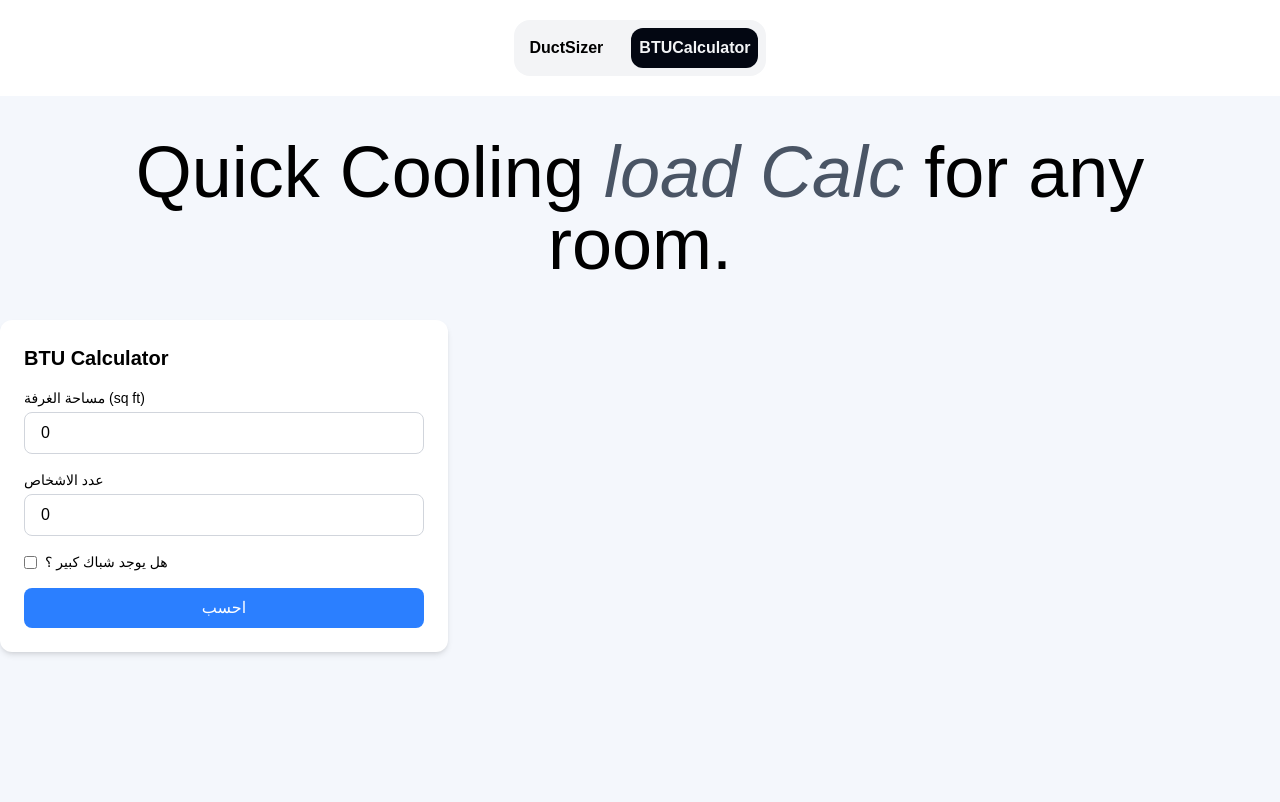
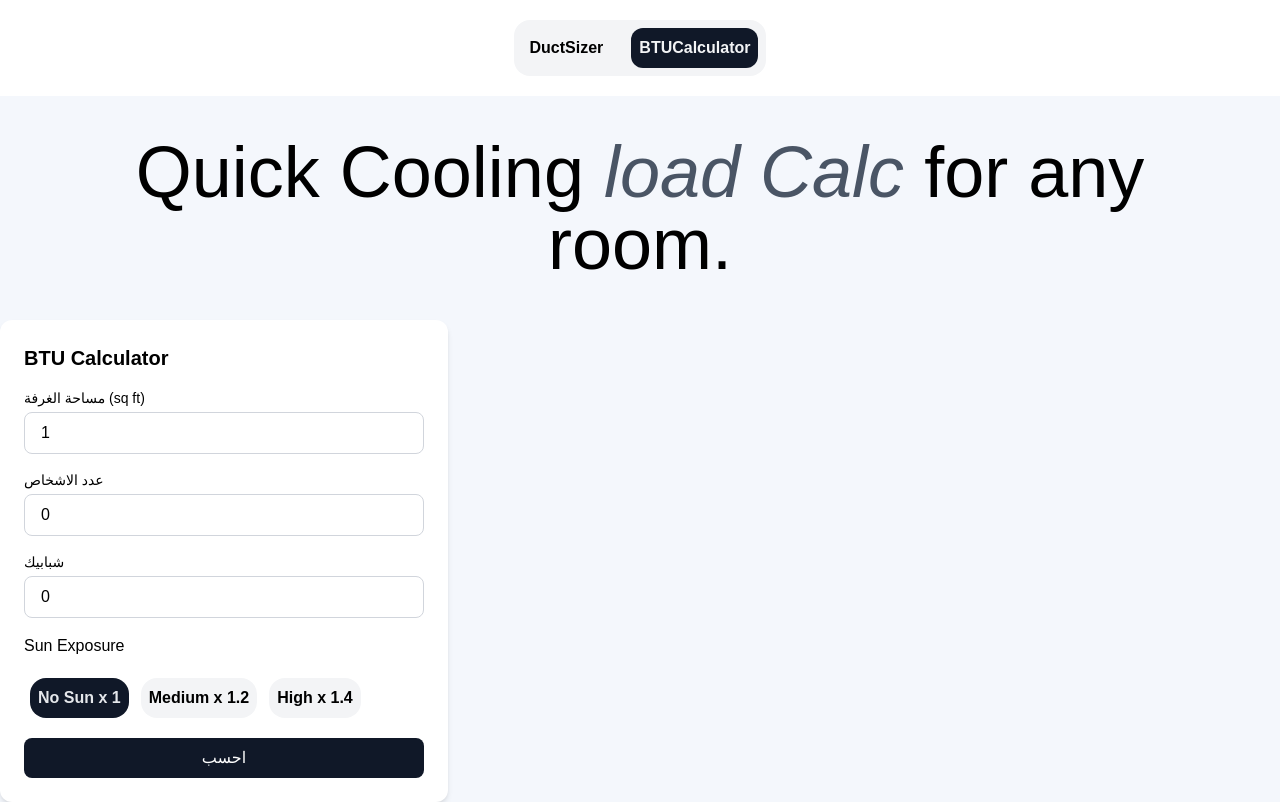
Before and after one commit to omar-khatab/HVAC-Calculator, a Next.js app: page /BTUCalculator in a window 1280 px wide. Built offline with nearby package versions, Linux system fonts and the light colour scheme.

Commit message:
add sun exposure and modify roomarea field to prevent 0

```diff
--- a/src/app/BTUCalculator/page.tsx
+++ b/src/app/BTUCalculator/page.tsx
@@ -6,9 +6,10 @@ import { BTUInputs } from "../Types/hvac"
 export default function BTUCalculator() {
 
     const [inputs , setInputs] = useState<BTUInputs>({
-        roomArea : 0,
+        roomArea : 1,
         occupants : 0,
-        hasWindow : false,
+        window : 0,
+        sunExposure : 1,
     })
     const [result , setResult] = useState<number | null>(null)
 
@@ -17,13 +18,20 @@ export default function BTUCalculator() {
 
         let btu = inputs.roomArea * 40;
         btu += inputs.occupants * 600
-
-        if (inputs.hasWindow) {
-            btu +=500;
-        }
-
+        btu += inputs.window * 1000
+        btu *= inputs.sunExposure
         setResult(btu)
     }
+
+    // function to handle values inside the fields
+    function handleNumberInput (event: React.InputEvent<HTMLInputElement>) : void {
+    const input = event.currentTarget;
+
+    // if field is deleted or has value less than 1, we will make the value always equal 1
+    if (!input.value || input.value < "1") {
+    input.value = "1";
+    }
+};
     return (
         <div className="p-6 bg-white rounded-xl shadow-md max-w-md">
             <h2 className="text-xl font-bold mb-4 text-black">BTU Calculator</h2>
@@ -34,7 +42,8 @@ export default function BTUCalculator() {
                     مساحة الغرفة (sq ft)
                 </label>
                 <input type="number"
-                min={10}
+                min={1}
+                onInput={handleNumberInput}
                 value={inputs.roomArea}
                 onChange={(e) => {
                     setInputs({...inputs, roomArea : Number(e.target.value)})
@@ -53,20 +62,46 @@ export default function BTUCalculator() {
                 }}
                 className="w-full px-4 py-2 border border-gray-300 rounded-lg text-black"/>
             </div>
-            <div className="mb-4 flex items-center gap-2">
-                <input type="checkbox" id="window"
-                checked={inputs.hasWindow}
+            <div className="mb-4">
+                <label className="block text-sm  mb-1 text-black">
+                    شبابيك
+                </label>
+                <input type="number"
+                min={0}
+                value={inputs.window}
                 onChange={(e) => {
-                    setInputs({...inputs, hasWindow : e.target.checked})
+                    setInputs({...inputs, window : Number(e.target.value)})
                 }}
-                className="text-black"
+                className="w-full px-4 py-2 border border-gray-300 rounded-lg text-black"
                 />
-                <label className="text-sm text-black" htmlFor="window">
-                    هل يوجد شباك كبير ؟
-                </label>
             </div>
+            <p>Sun Exposure</p>
+            <form action="" className="flex gap-1.5 my-5">
+            <input value = "1" type="radio" name="sun" id="normal" checked = {inputs.sunExposure == 1}
+            onChange={() => setInputs({...inputs , sunExposure : 1})}
+            className="appearance-none"/>
+            <label htmlFor="normal"
+                className={`${inputs.sunExposure == 1 ? "bg-gray-900 text-gray-200" : ""}
+                bg-gray-100 w-fit flex gap-5 rounded-2xl p-2 font-bold`}>
+                No Sun x 1
+            </label>
+            <input value = "1.2" type="radio" name="sun" id="medium" checked = {inputs.sunExposure == 1.2}
+            onChange={() => setInputs({...inputs , sunExposure : 1.2})}
+            className="appearance-none"/>
+            <label htmlFor="medium"
+            className={`${inputs.sunExposure == 1.2 ? "bg-gray-900 text-gray-200" : ""}
+            bg-gray-100 w-fit flex gap-5 rounded-2xl p-2 font-bold`}
+            >Medium x 1.2</label>
+            <input value= "1.4" type="radio" name="sun" id="high" checked = {inputs.sunExposure == 1.4}
+            onChange={() => setInputs({...inputs , sunExposure : 1.4})}
+            className="appearance-none"/>
+            <label htmlFor="high"
+            className={`${inputs.sunExposure == 1.4 ? "bg-gray-900 text-gray-200" : ""}
+            bg-gray-100 w-fit flex gap-5 rounded-2xl p-2 font-bold`}
+            >High x 1.4</label>
+            </form>
             <button onClick={handleCalculate}
-            className="w-full bg-blue-500 text-white py-2 rounded-lg hover:bg-blue-600"
+            className="w-full bg-gray-900 text-white py-2 rounded-lg hover:bg-gray-800"
             >احسب</button>
             {result !==null && (
                 <p className="mt-4 text-lg font-bold text-black">
--- a/src/app/Types/hvac.ts
+++ b/src/app/Types/hvac.ts
@@ -11,10 +11,13 @@ export interface DuctSizerResult {
 }
 
 // المدخلات لحاسبة BTU
+type expose = 1 | 1.2 | 1.4
+
 export interface BTUInputs {
     roomArea : number;        // مساحة الغرفة (sq ft)
     occupants : number;       //  عدد الاشخاص
-    hasWindow : boolean;      // يوجد شباك ام لا
+    window : number;      //      عدد الشبابيك
+    sunExposure : expose,     // نسبة التعرض للشمس
 }
 
 // navBar Links روابط
--- a/src/app/components/NavBar.tsx
+++ b/src/app/components/NavBar.tsx
@@ -11,7 +11,7 @@ export default function NavBar() {
     ]
     const navHead = navLinks.map((l) => {
                 return <Link key={l.id}  href={`/${l.title}`}
-                className={`${path == "/" + l.title ? "bg-gray-950 text-gray-100" : ""}  rounded-xl p-2 text-[16px]`}>
+                className={`${path == "/" + l.title ? "bg-gray-900 text-gray-100" : ""}  rounded-xl p-2 text-[16px]`}>
                     {l.title}
                 </Link>
     })
--- a/src/app/layout.tsx
+++ b/src/app/layout.tsx
@@ -22,8 +22,7 @@ export default function RootLayout({ children }: LayoutProps<"/">) {
   return (
     <html
       lang="en"
-      className={`${geistSans.variable} ${geistMono.variable} h-full antialiased`}
-    >
+      className={`${geistSans.variable} ${geistMono.variable} h-full antialiased`}>
       <body className="">
         <NavBar/>
         <h1 className="text-7xl font-light m-10 text-center">
--- a/src/app/page.tsx
+++ b/src/app/page.tsx
@@ -1,5 +1,5 @@
-import BTUCalculator from "@/app/BTUCalculator/page";
-import DuctSizer from "@/app/DuctSizer/page";
+import BTUCalculator from "./BTUCalculator/page";
+
 
 export default function Home() {
   return (
```
